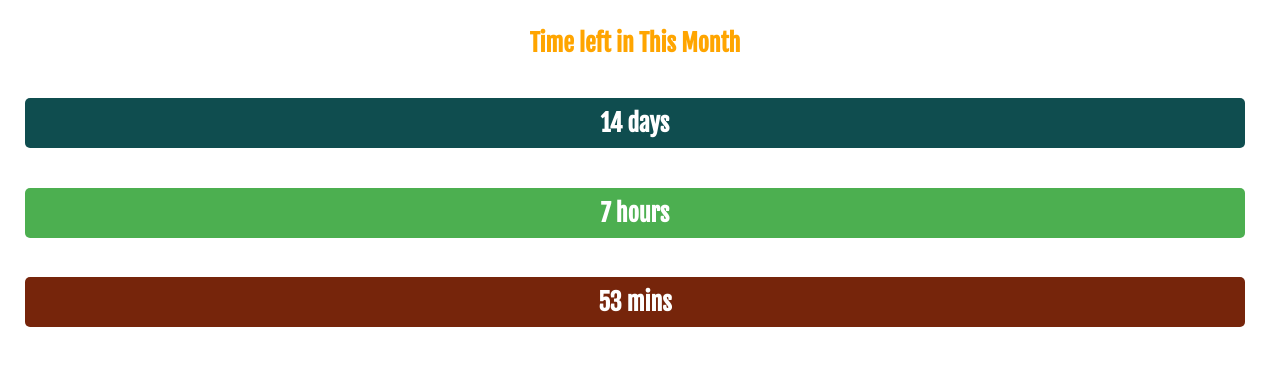
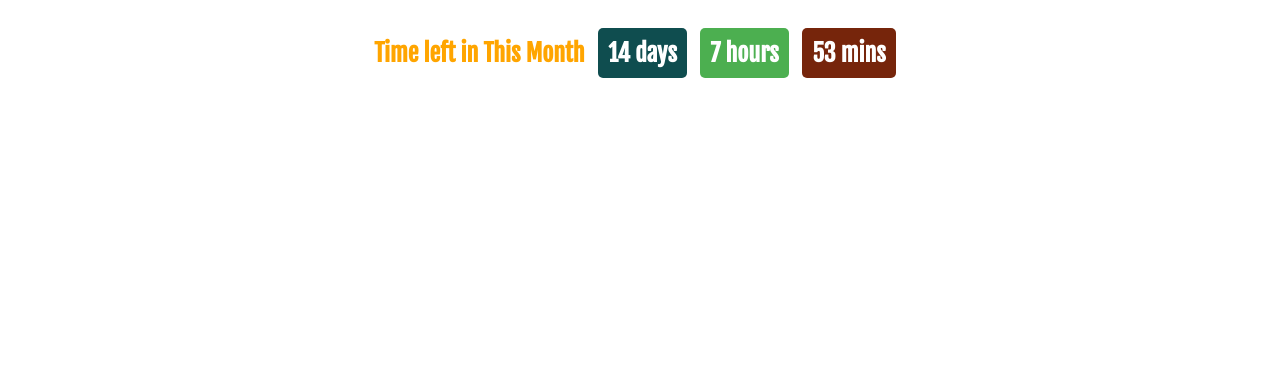
Before and after one commit to BeautifulInsitesInc/Notion-Month_Days_Remaining, a plain HTML site: page index.html in a window 1280 px wide. Drawn offline with Linux system fonts and the light colour scheme.

Commit message:
Update index.html

```diff
--- a/index.html
+++ b/index.html
@@ -19,7 +19,6 @@
             background-color: #191919;
             padding: 10px;
             border-radius: 5px;
-            min-width: 95%;
         }
 
         #days{
```
